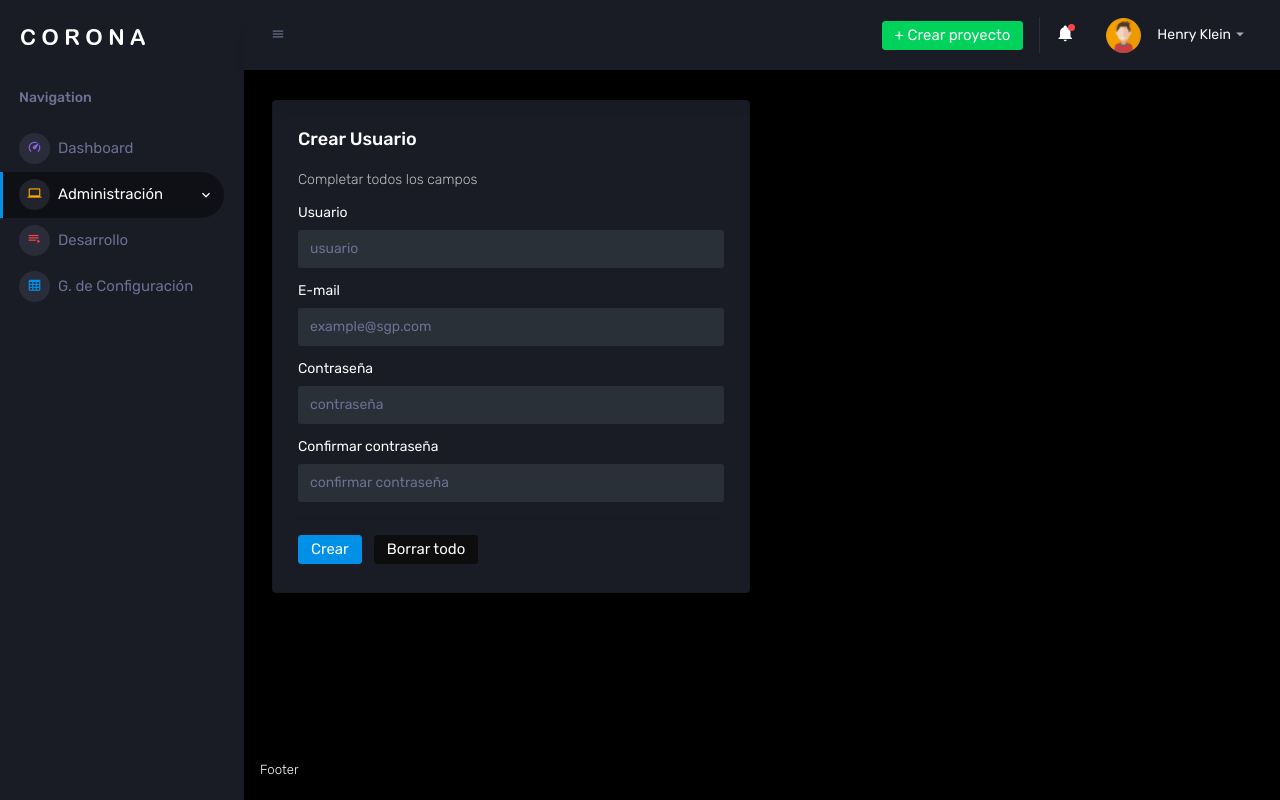
After one commit to ivansalinasss/django-sgp, a Django app: page /administracion/register/ in a window 1280 px wide. The commit adds this page. Run offline with Django 3.2, Linux system fonts and the light colour scheme; some libraries are stand-ins or nearby versions.

Commit message:
Se agrega cosas a modulo administracion

```diff
--- a/config/administracion/admin.py
+++ b/config/administracion/admin.py
@@ -1,4 +1,6 @@
 from django.contrib import admin
+
 from administracion.models import *
 
 # Register your models here.
+admin.site.register(Rol)
--- a/config/administracion/models.py
+++ b/config/administracion/models.py
@@ -1,5 +1,11 @@
 from django.contrib.auth.models import AbstractUser
 from django.db import models
+from django.contrib.auth.models import Group
 
 
 # Create your models here.
+class Rol(Group):
+
+    class Meta:
+        verbose_name = 'Rol'
+        verbose_name_plural = 'Roles'
--- /dev/null
+++ b/config/administracion/templates/crearUsuario.html
@@ -0,0 +1,38 @@
+{% extends 'index.html' %}
+
+{% block content %}
+    <div class="row ">
+        <div class="col-md-6 grid-margin stretch-card">
+            <div class="card">
+                <div class="card-body">
+                    <h4 class="card-title">Crear Usuario</h4>
+                    <p class="card-description"> Completar todos los campos </p>
+                    <form class="forms-sample" action="register" method="post">
+                        {% csrf_token %}
+                        <div class="form-group">
+                            <label for="exampleInputUsername1">Usuario</label>
+                            <input type="text" name="username" class="form-control" id="exampleInputUsername1" placeholder="usuario">
+                        </div>
+                        <div class="form-group">
+                            <label for="exampleInputEmail1">E-mail</label>
+                            <input type="email" name="email" class="form-control" id="exampleInputEmail1" placeholder="example@sgp.com">
+                        </div>
+                        <div class="form-group">
+                            <label for="exampleInputPassword1">Contraseña</label>
+                            <input type="password" name="password1" class="form-control" id="contraseña"
+                                   placeholder="contraseña">
+                        </div>
+                        <div class="form-group">
+                            <label for="exampleInputConfirmPassword1">Confirmar contraseña</label>
+                            <input type="password" name="password2" class="form-control" id="exampleInputConfirmPassword1"
+                                   placeholder="confirmar contraseña">
+                        </div>
+                        <hr>
+                        <button type="submit" class="btn btn-primary mr-2">Crear</button>
+                        <button class="btn btn-dark">Borrar todo</button>
+                    </form>
+                </div>
+            </div>
+        </div>
+    </div>
+{% endblock %}
--- /dev/null
+++ b/config/administracion/urls.py
@@ -0,0 +1,10 @@
+from django.urls import path
+
+from administracion.views import *
+from webinf.views import *
+
+urlpatterns = [
+    path('usuarios/', usuarios, name='usuarios'),
+    path('crearRoles/', crearRoles, name='crearRoles'),
+    path('register/', register, name='crearUsuarios')
+]
--- a/config/administracion/views.py
+++ b/config/administracion/views.py
@@ -1,3 +1,32 @@
-from django.shortcuts import render
+from django.shortcuts import render, redirect
+from django.contrib.auth.models import User, auth
+
 
 # Create your views here.
+
+
+def usuarios(request):
+    return render(request, 'usuarios.html')
+
+
+def crearRoles(request):
+    return render(request, 'crearRoles.html')
+
+
+def register(request):
+    if request.method == 'POST':
+        username = request.POST['username']
+        email = request.POST['email']
+        password1 = request.POST['password1']
+        password2 = request.POST['password2']
+
+        user = User.objects.create_user(
+            username=username,
+            email=email,
+            password=password1
+        )
+        user.save()
+        return redirect('')
+
+    else:
+        return render(request, 'crearUsuario.html')
--- a/config/config/settings.py
+++ b/config/config/settings.py
@@ -125,3 +125,5 @@ DEFAULT_AUTO_FIELD = 'django.db.models.BigAutoField'
 STATICFILES_DIRS = [
     os.path.join(BASE_DIR, 'static')
 ]
+
+AUTH_PROFILE_MODULE = 'administracion.Rol'
--- a/config/config/urls.py
+++ b/config/config/urls.py
@@ -20,5 +20,6 @@ from webinf.views import login
 
 urlpatterns = [
     path('admin/', admin.site.urls),
-    path('', include('webinf.urls'))
+    path('', include('webinf.urls')),
+    path('administracion/', include('administracion.urls'))
 ]
--- a/config/templates/index.html
+++ b/config/templates/index.html
@@ -67,15 +67,15 @@
             <li class="nav-item nav-category">
                 <span class="nav-link">Navigation</span>
             </li>
-            <li class="nav-item menu-items">
-                <a class="nav-link" href="../../index.html">
+            <li class="nav-item menu-items {% if request.get_full_path == '/' %}active{% endif %}">
+                <a class="nav-link" href="/">
               <span class="menu-icon">
                 <i class="mdi mdi-speedometer"></i>
               </span>
                     <span class="menu-title">Dashboard</span>
                 </a>
             </li>
-            <li class="nav-item menu-items">
+            <li class="nav-item menu-items {% if request.get_full_path not in '/administracion' %}active{% endif %}">
                 <a class="nav-link" data-toggle="collapse" href="#ui-basic" aria-expanded="false"
                    aria-controls="ui-basic">
               <span class="menu-icon">
@@ -86,12 +86,12 @@
                 </a>
                 <div class="collapse" id="ui-basic">
                     <ul class="nav flex-column sub-menu">
-                        <li class="nav-item"><a class="nav-link" href="../../pages/ui-features/buttons.html">Crear
+                        <li class="nav-item"><a class="nav-link" href="{% url 'crearRoles' %}">Crear
                             roles</a>
                         </li>
                         <li class="nav-item"><a class="nav-link"
-                                                href="../../pages/ui-features/dropdowns.html">Crear usuarios</a></li>
-                        <li class="nav-item"><a class="nav-link" href="../../pages/ui-features/typography.html">Asignar
+                                                href="{% url 'crearUsuarios' %}">Crear usuarios</a></li>
+                        <li class="nav-item"><a class="nav-link" href="{% url 'usuarios' %}">Asignar
                             roles a usuarios</a>
                         </li>
                     </ul>
@@ -269,31 +269,17 @@
         <!-- partial -->
         <div class="main-panel">
             <div class="content-wrapper">
-                <div class="row ">
-                    <div class="col-12 grid-margin">
-                        <div class="card">
-                            <div class="card-body">
-                                <form method="POST" action="">
-                                    {% csrf_token %}
-                                    {{ form.username.label }}
-                                    {{ form.username }}
-
-                                    {{ form.email.label }}
-                                    {{ form.email }}
-
-                                    {{ form.password1.label }}
-                                    {{ form.password2 }}
-
-                                    {{ form.password1.label }}
-                                    {{ form.password2 }}
-
-                                    <input type="submit" name="Create User">
-                                </form>
+                {% block content %}
+                    <div class="row ">
+                        <div class="col-12 grid-margin">
+                            <div class="card">
+                                <div class="card-body">
+                                    <h3>Hola Mundo</h3>
+                                </div>
                             </div>
                         </div>
                     </div>
-                </div>
-
+                {% endblock %}
             </div>
             <!-- content-wrapper ends -->
             <!-- partial:../../partials/_footer.html -->
```
Also changed, not shown: config/administracion/templates/crearRoles.html (added, +16 -0 lines), config/administracion/templates/usuarios.html (added, +16 -0 lines), config/templates/crearUsuario.html (deleted, +0 -33 lines), config/webinf/views.py (+3 -12 lines), config/administracion/migrations/0003_rol.py (added), config/db.sqlite3.
